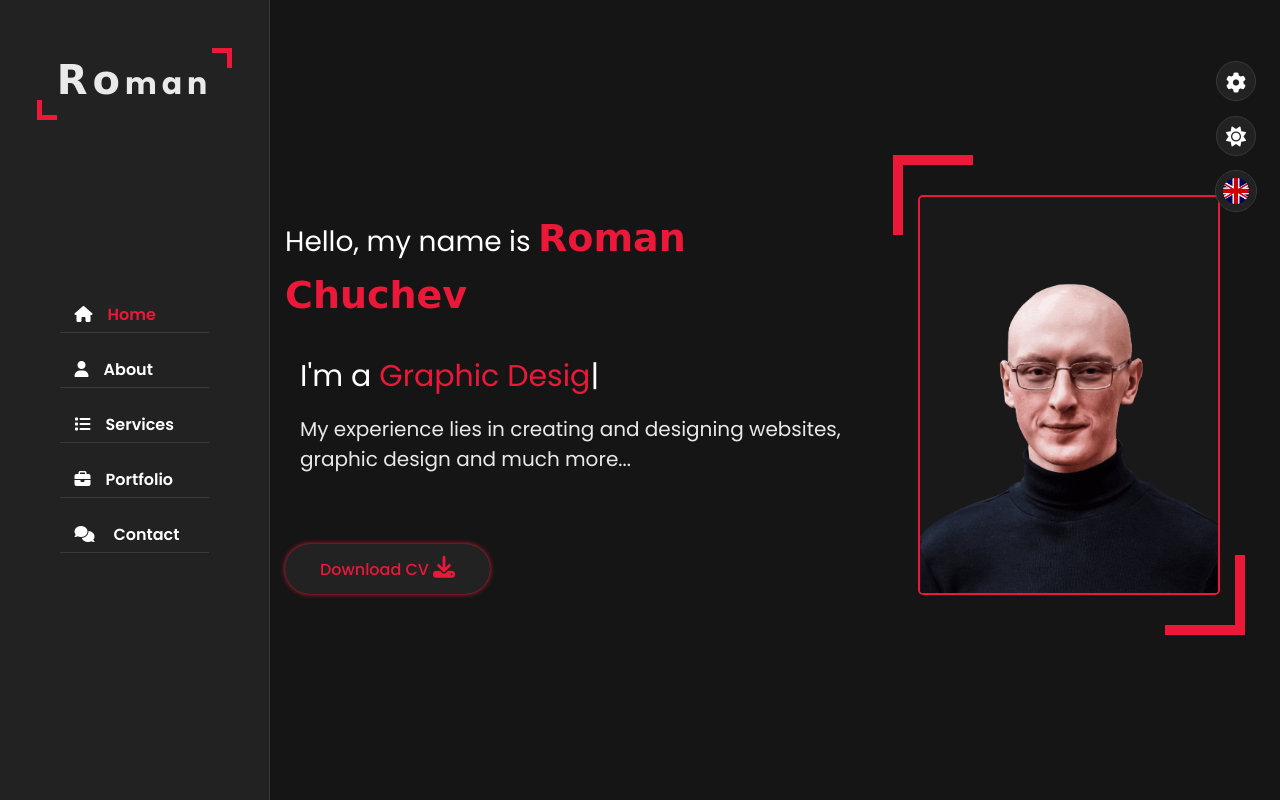
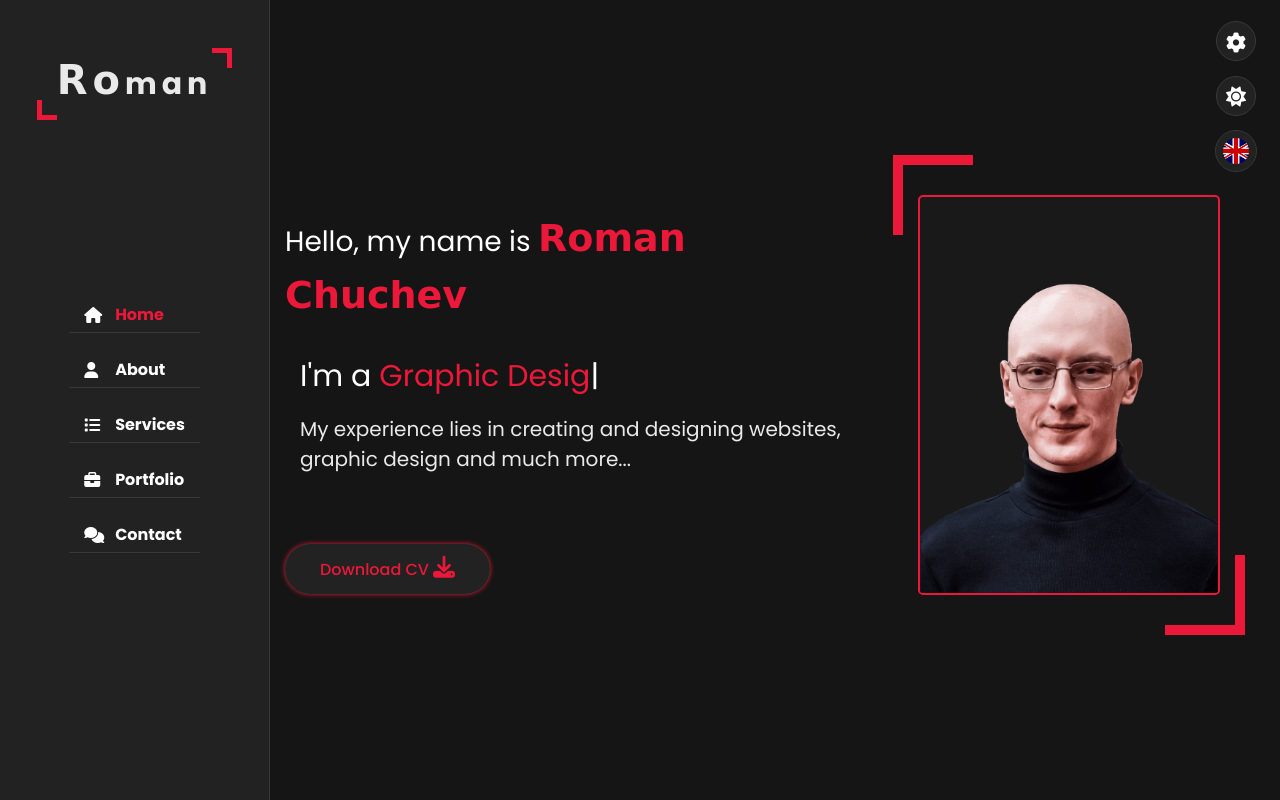
Before and after one commit to RomanChuchev/portfolio, a website: page index.html in a window 1280 px wide. Drawn offline with nearby package versions, Linux system fonts and the light colour scheme; a web font is replaced by a local one.

Commit message:
feat: add lang title

```diff
--- a/css/style-switcher.css
+++ b/css/style-switcher.css
@@ -1,7 +1,7 @@
 .style-switcher {
   position: fixed;
   right: 0;
-  top: 60px;
+  top: 20px;
   padding: 15px;
   width: 200px;
   border: 1px solid var(--bg-black-50);
--- a/css/style.css
+++ b/css/style.css
@@ -406,8 +406,11 @@ i {
   top: 0;
 }
 
-.aside .nav {
+.aside .nav ul {
   margin-top: 50px;
+  display: flex;
+  flex-direction: column;
+  gap: 20px;
 }
 
 .aside .nav li {
@@ -415,14 +418,13 @@ i {
   user-select: none;
 }
 
-.aside .nav li:not(:last-child) {
-  margin-bottom: 20px;
-}
-
 .aside .nav li a {
   font-size: 16px;
   font-weight: 600;
-  display: block;
+  display: flex;
+  justify-content: flex-start;
+  align-items: center;
+  gap: 15px;
   border-bottom: 1px solid var(--bg-black-50);
   color: var(--text-black-900);
   padding: 5px 15px;
@@ -433,8 +435,9 @@ i {
 }
 
 .aside .nav li a i {
-  margin-right: 15px;
   color: var(--text-black-900);
+  width: 16px;
+  height: 16px;
 }
 
 /* Home */
@@ -974,6 +977,18 @@ h2.my-profession {
 .portfolio-description-items .fa:hover::after {
   transform: scale(1);
 }
+
+@media (max-width: 1199px) {
+  .portfolio .portfolio-item-inner .portfolio-img img {
+    transform: scale(1.1);
+  }
+  .portfolio .portfolio-item-inner::before {
+    background: rgba(0, 0, 0, 0.4);
+  }
+  .portfolio .portfolio-item-inner .portfolio-item-description {
+    transform: translateX(0);
+  }
+}
 /* Contact */
 
 .form__body {
--- a/index.html
+++ b/index.html
@@ -90,31 +90,34 @@
         <nav class="nav">
           <ul>
             <li>
-              <a aria-label="home" href="#home" class="active"
-                ><i class="fa fa-home"></i>Home</a
-              >
+              <a aria-label="home" href="#home" class="active">
+                <i class="fa fa-home"></i>
+                <b class="lng-home">Home</b>
+              </a>
             </li>
             <li>
-              <a aria-label="about" href="#about"
-                ><i class="fa fa-user"></i>About</a
-              >
+              <a aria-label="about" href="#about">
+                <i class="fa fa-user"></i>
+                <b class="lng-about">About</b>
+              </a>
             </li>
             <li>
-              <a aria-label="services" href="#services"
-                ><i class="fa fa-list"></i>Services</a
-              >
+              <a aria-label="services" href="#services">
+                <i class="fa fa-list"></i>
+                <b class="lng-servises">Services</b>
+              </a>
             </li>
             <li>
               <a aria-label="portfolio" href="#portfolio"
                 ><i class="fa fa-briefcase"></i
-                ><i class="lng-portfolio">Portfolio</i></a
+                ><b class="lng-portfolio">Portfolio</b></a
               >
             </li>
             <li>
-              <a aria-label="contact" href="#contact"
-                ><i class="fa fa-comments"></i>
-                <i class="lng-contact">Contact</i></a
-              >
+              <a aria-label="contact" href="#contact">
+                <i class="fa fa-comments"></i>
+                <b class="lng-contact">Contact</b>
+              </a>
             </li>
           </ul>
         </nav>
@@ -166,7 +169,7 @@
           <div class="container">
             <div class="row">
               <div class="section-title padd-15">
-                <h2>About Me</h2>
+                <h2 class="lng-about">About Me</h2>
               </div>
             </div>
             <div class="row">
--- a/js/lang.js
+++ b/js/lang.js
@@ -8,17 +8,17 @@ const languages = {
     ru: "Роман Чучев",
     en: "Roman Chuchev",
   },
-  name: {
-    ru: "Роман Чучев",
-    en: "Roman Chuchev",
+  about: {
+    ru: "О себе",
+    en: "About Me",
   },
-  name: {
-    ru: "Роман Чучев",
-    en: "Roman Chuchev",
+  home: {
+    ru: "Главная",
+    en: "Home",
   },
-  name: {
-    ru: "Роман Чучев",
-    en: "Roman Chuchev",
+  servises: {
+    ru: "Услуги",
+    en: "Servises",
   },
   contact: {
     ru: "Контакты",
```
